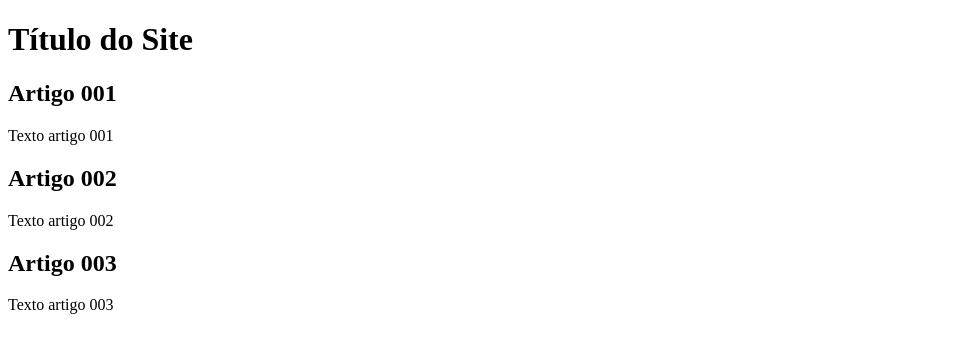
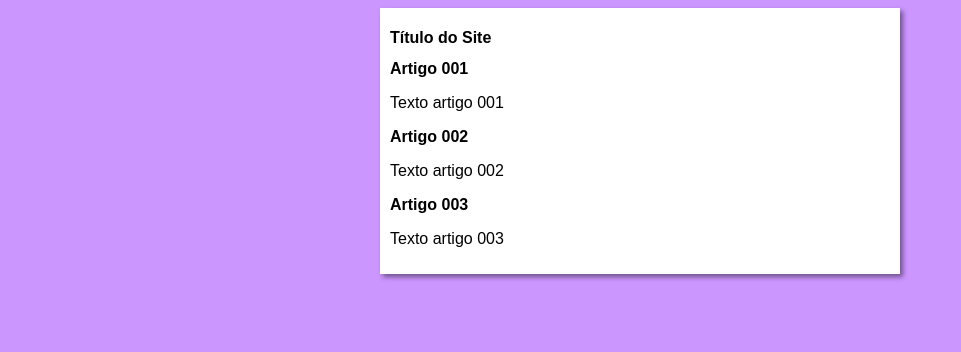
Before and after one commit to maviduarte/projeto-site, a plain HTML site: page index.html in a window 1280 px wide. Shown: the whole page, without its empty margins (0-961 px from the left). Drawn offline with Linux system fonts and the light colour scheme.

Commit message:
Start of Design
Iniciei o design do site

```diff
--- /dev/null
+++ b/estilos/style.css
@@ -0,0 +1,16 @@
+* {
+    font-family: Arial, Helvetica, sans-serif;
+    font-size: 16px;
+}
+
+body {
+    background-color: rgb(204, 150, 255);
+}
+
+main {
+    background-color: white;
+    width: 500px;
+    margin: auto;
+    padding: 10px;
+    box-shadow: 3px 3px 5px rgba(0, 0, 0, 0.459);
+}
--- a/index.html
+++ b/index.html
@@ -4,6 +4,7 @@
     <meta charset="UTF-8">
     <meta name="viewport" content="width=device-width, initial-scale=1.0">
     <title>Título do Site</title>
+    <link rel="stylesheet" href="estilos/style.css">
 </head>
 <body>
     <main>
```
